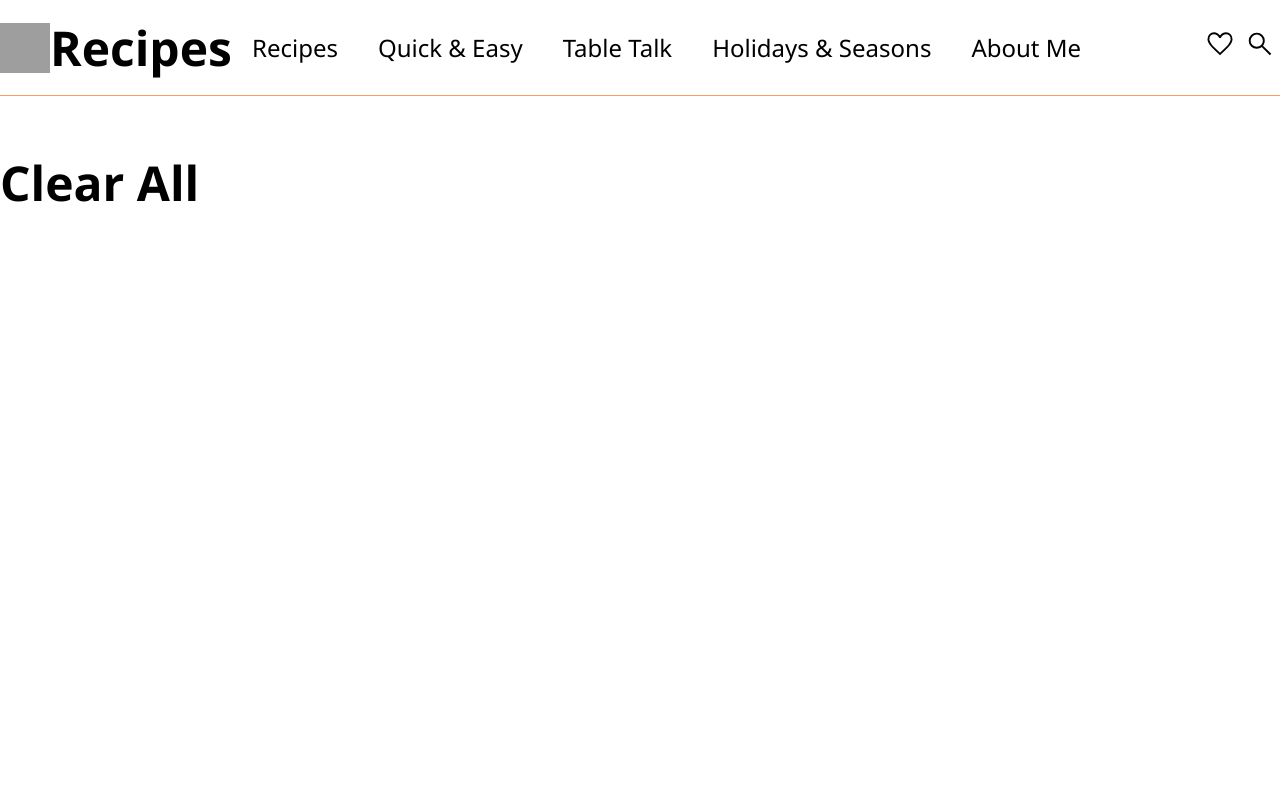
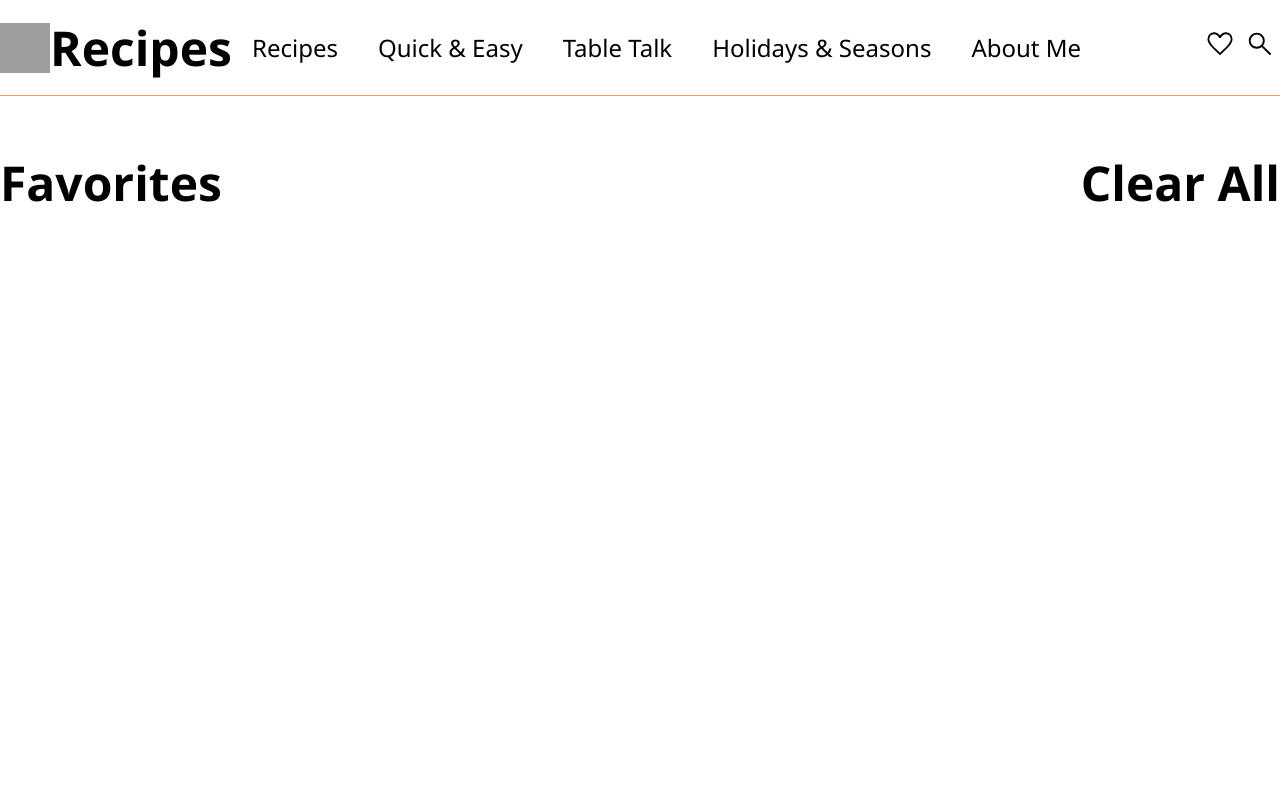
Before and after one commit to Scr00b1e/recipe-book, a Next.js app: page /favorites in a window 1280 px wide. Shown: the top 800 px of the page. Built offline with nearby package versions, Linux system fonts and the light colour scheme; grey boxes are pictures that could not be loaded.

Commit message:
redux fix and updated

```diff
--- a/package.json
+++ b/package.json
@@ -10,7 +10,9 @@
   },
   "dependencies": {
     "@reduxjs/toolkit": "^1.9.0",
+    "@types/react-redux": "^7.1.24",
     "next": "12.3.1",
+    "next-redux-wrapper": "^8.0.0",
     "react": "18.2.0",
     "react-dom": "18.2.0",
     "react-redux": "^8.0.5",
--- a/pages/favorites/favorites.module.scss
+++ b/pages/favorites/favorites.module.scss
@@ -1,10 +1,19 @@
 .favorite {
     padding-top: 150px;
 
+    &__words {
+        display: flex;
+        justify-content: space-between;
+    }
+
     &__title {
         color: #000;
+    }
+
+    &__clear {
         cursor: pointer;
     }
+
     &__content {
         display: flex;
         justify-content: center;
--- a/pages/favorites/index.tsx
+++ b/pages/favorites/index.tsx
@@ -9,13 +9,16 @@ const Favorites: React.FC = () => {
   return (
     <div className={styles.favorite}>
       <div className='container'>
-        <h1 className={styles.favorite__title}>
-          Clear All
-        </h1>
+        <div className={styles.favorite__words}>
+          <h1 className={styles.favorite__title}>Favorites</h1>
+          <h1 className={styles.favorite__clear}>
+            Clear All
+          </h1>
+        </div>
         <div className={styles.favorite__content}>
           {
             Object.values(items).map((obj: FavProps) => (
-              <FavItem {...obj} key={obj.id}/>
+              <FavItem {...obj} key={obj.id} />
             ))
           }
         </div>
--- a/redux/slices/favoritesSlice.ts
+++ b/redux/slices/favoritesSlice.ts
@@ -22,11 +22,11 @@ export const favoritesSlice = createSlice({
   name: 'favorites',
   initialState,
   reducers: {
-    addItem(state, action)  {
+    addItem(state, action) {
       const item = action.payload
       const findItem = state.value.find((obj) => obj.id === item.id)
 
-      if(findItem) {
+      if (findItem) {
         findItem.count++
       } else {
         state.value.push({
@@ -40,7 +40,7 @@ export const favoritesSlice = createSlice({
       state.value = state.value.filter((obj) => obj.id !== item)
       const findItem = state.value.find((obj) => obj.id === item)
 
-      if(findItem) {
+      if (findItem) {
         findItem.count--
       }
     },
@@ -50,7 +50,7 @@ export const favoritesSlice = createSlice({
   }
 })
 
-export const selectFav = (state: RootState) => state.favorites
+export const selectFav = (state: RootState) => state.favorites.value
 
 export const { addItem, removeItem, clearItem } = favoritesSlice.actions
 
```
Also changed, not shown: component/favItem/FavItem.tsx (indentation only), 1 other file (tests, documents, lock files or other folders).
